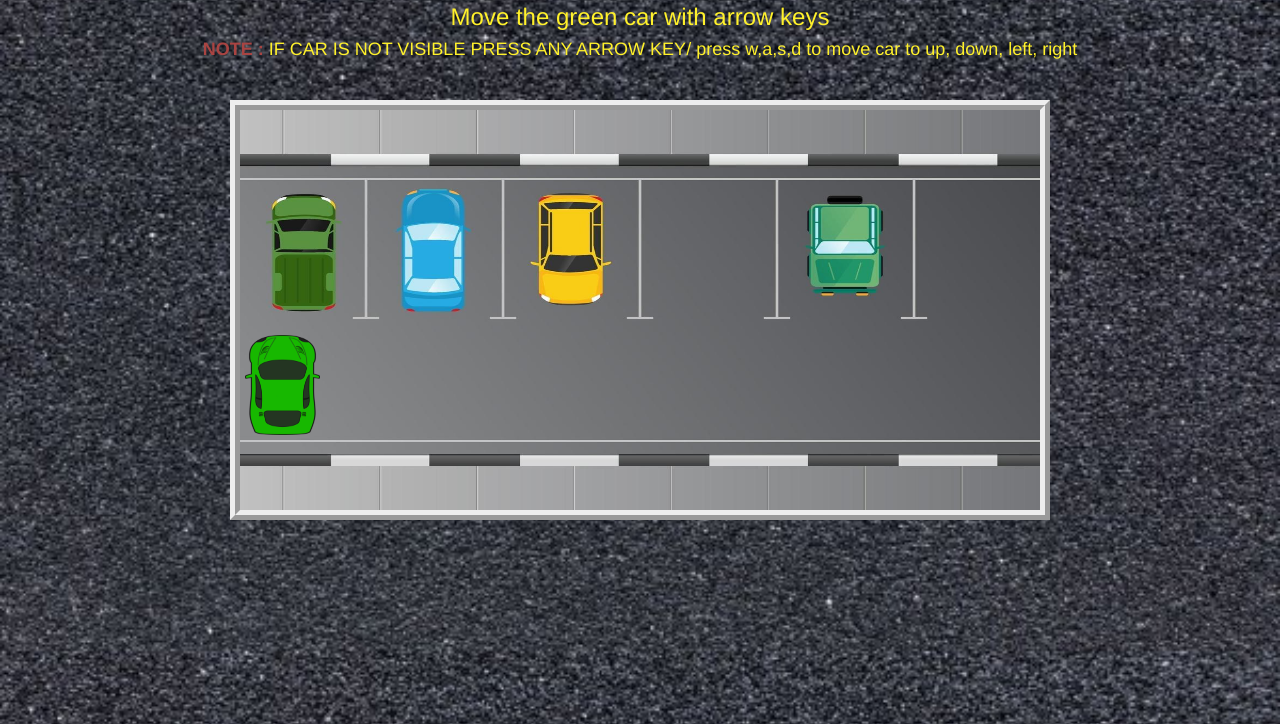
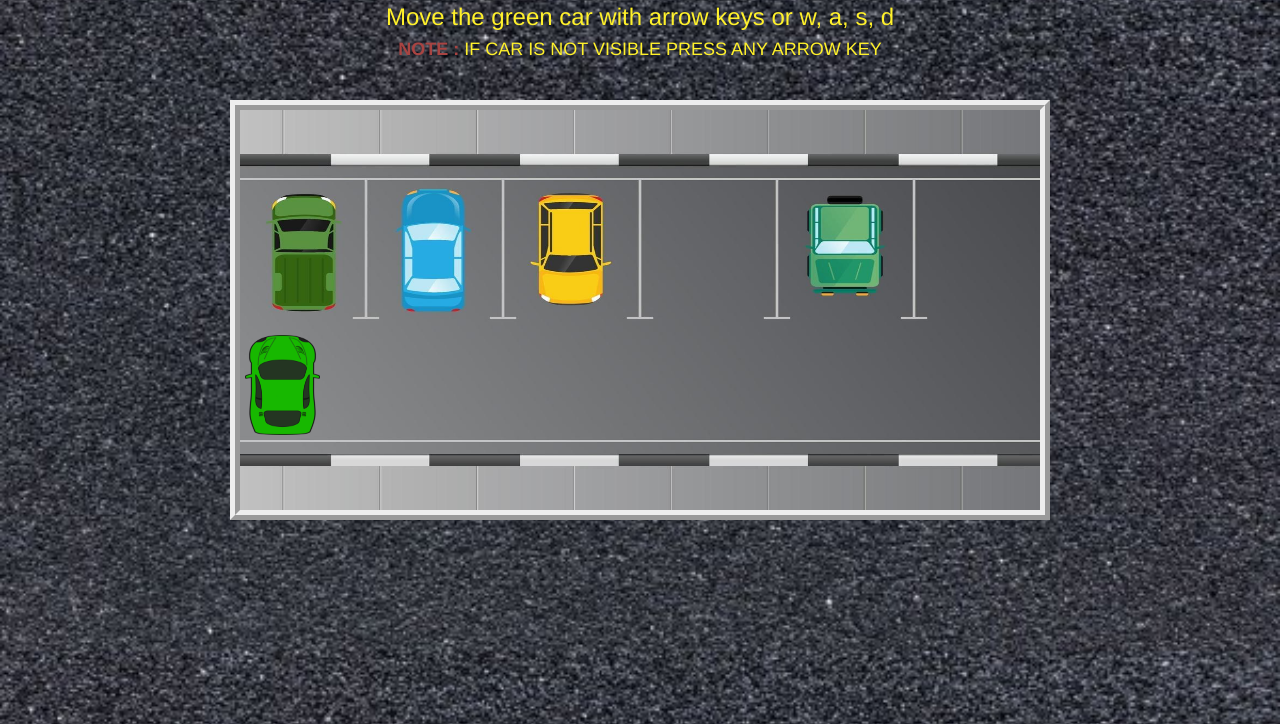
Before and after one commit to NiwanCoder/ADV-C85-VALET-PARKING, a plain HTML site: page index.html in a window 1280 px wide. Shown: the part 76-800 px from the top of the page. Drawn offline with nearby package versions, Linux system fonts and the light colour scheme.

Commit message:
Add files via upload

```diff
--- a/index.html
+++ b/index.html
@@ -31,9 +31,9 @@ h1,h3,h4
 
 <center>
 <h1>Valet Parking</h1>
-<h3>Move the green car with arrow keys</h3>
+<h3>Move the green car with arrow keys or w, a, s, d</h3>
 <h4>
-	<b class="text-danger">NOTE : </b> IF CAR IS NOT VISIBLE PRESS ANY ARROW KEY/ press w,a,s,d to move car to up, down, left, right
+	<b class="text-danger">NOTE : </b> IF CAR IS NOT VISIBLE PRESS ANY ARROW KEY
 </h4>
 
 <canvas id="myCanvas" width="800" height="400"></canvas>
```
